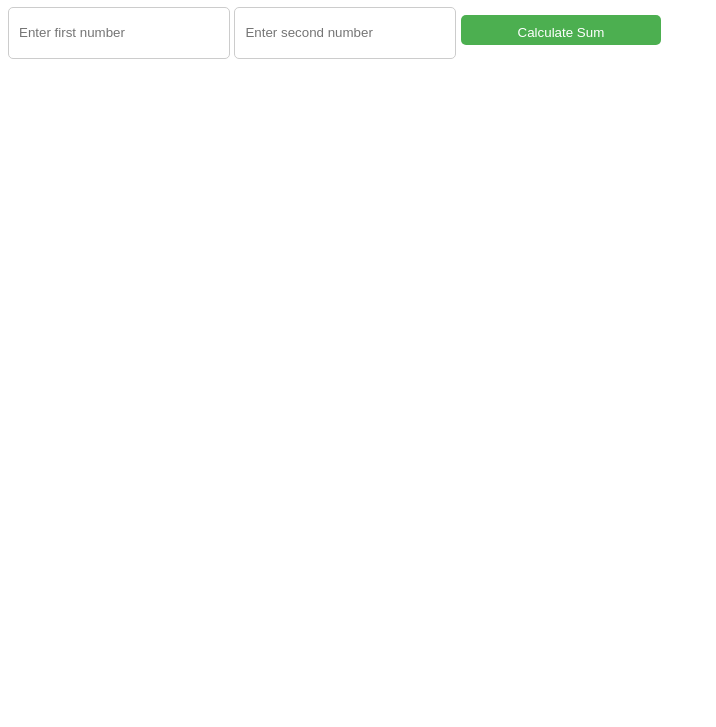
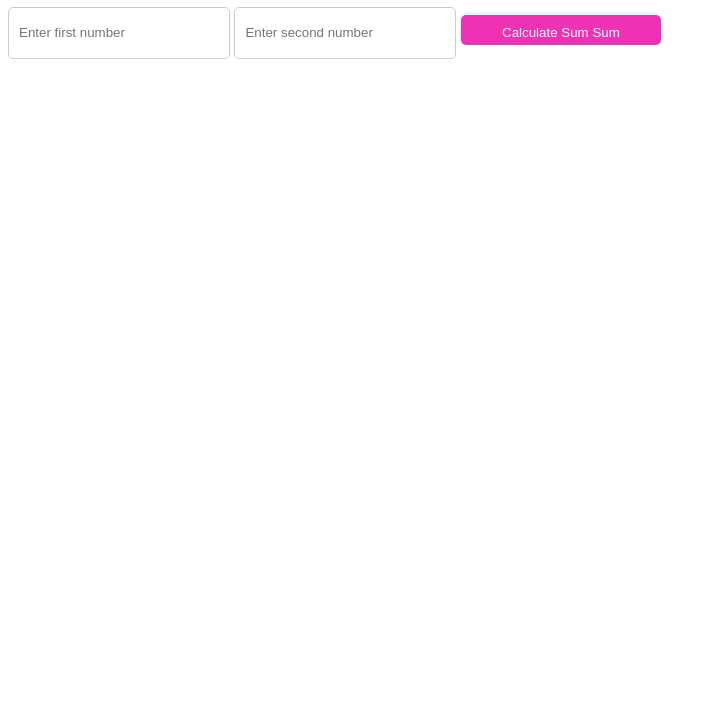
Before and after one commit to ParisaMirshah/Pnorve2, a plain HTML site: page Sum-Go/public/index.html in a window 1280 px wide. Shown: the part 73-800 px from the top of the page, without its empty margins (0-716 px from the left). Drawn offline with Linux system fonts and the light colour scheme.

Commit message:
Committing

```diff
--- a/Sum-Go/public/index.html
+++ b/Sum-Go/public/index.html
@@ -13,7 +13,7 @@
 	<form action="/sum" method="post">
 		<input type="number" name="num1" placeholder="Enter first number">
 		<input type="number" name="num2" placeholder="Enter second number">
-		<button type="submit">Calculate Sum</button>
+		<button type="submit">Calculate Sum Sum</button>
 	</form>
 	<div id="result"></div>
 
--- a/Sum-Go/public/style.css
+++ b/Sum-Go/public/style.css
@@ -20,7 +20,7 @@ input[type="number"] {
 button[type="submit"] {
 	width: 200px;
 	height: 30px;
-	background-color: #4CAF50;
+	background-color: #ee32b5;
 	color: #fff;
 	padding: 10px;
 	border: none;
```
Also changed, not shown: 1 other file.
